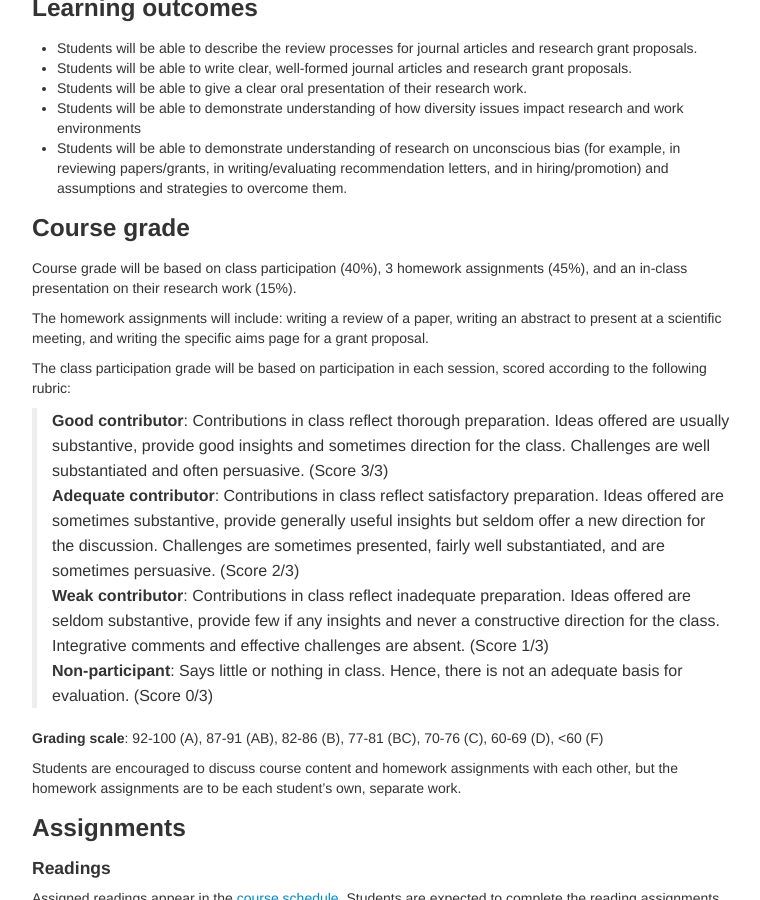
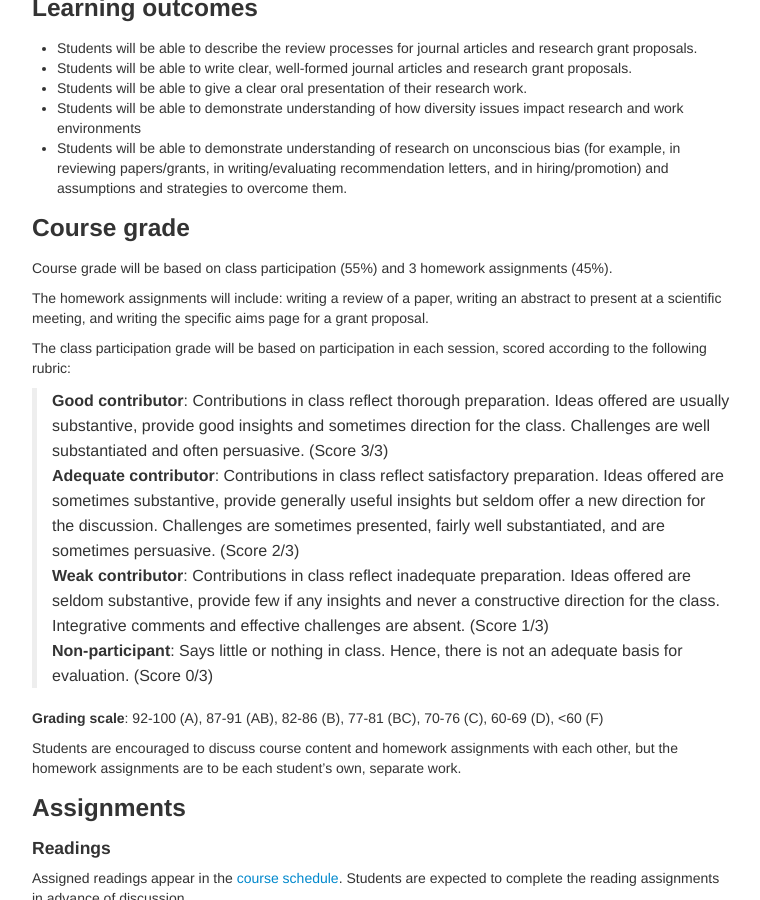
Before and after one commit to kbroman/BMI883, a Jekyll site: the page built from syllabus.md, in a window 1280 px wide and 900 px high, scrolled down 414 px. Shown: the whole window, without its empty margins (258-1018 px from the left). Built offline with Jekyll 4.4.1, drawn with Linux system fonts in a browser that asks for light colours.

Commit message:
Revise course grade algorithm

```diff
--- a/syllabus.md
+++ b/syllabus.md
@@ -34,9 +34,8 @@ industry, and teaching.
 
 ### Course grade
 
-Course grade will be based on class participation (40%),
-3 homework assignments (45%), and an in-class presentation on
-their research work (15%).
+Course grade will be based on class participation (55%) and
+3 homework assignments (45%).
 
 The homework assignments will include: writing a review of a paper,
 writing an abstract to present at a scientific meeting, and writing
```
